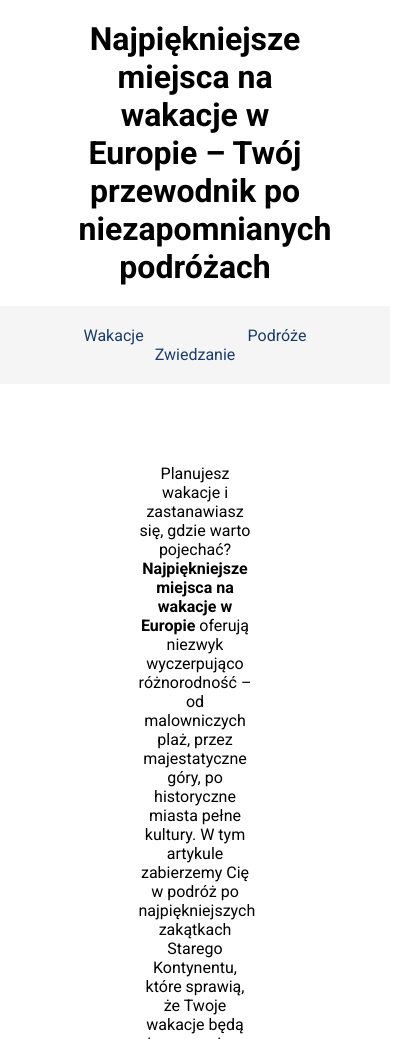
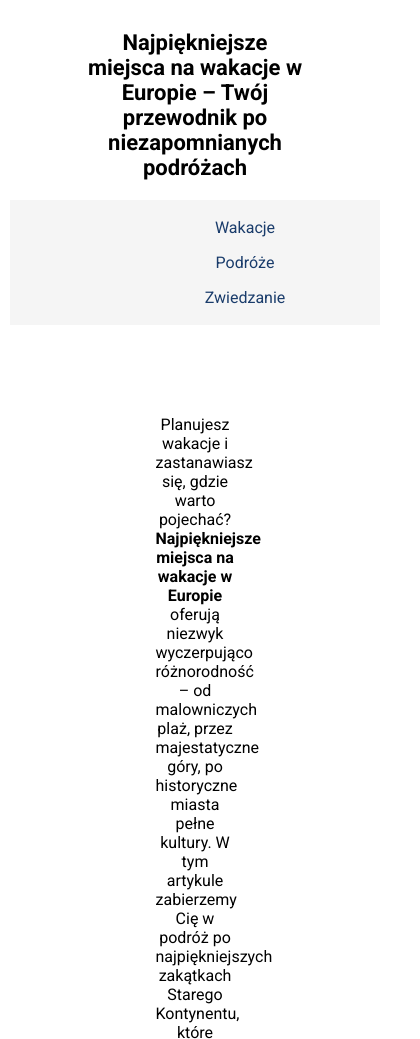
Before and after one commit to FreDo-JS/seoProject, a plain HTML site: page index.html in a window 390 px wide. Shown: the top 1039 px of the page, 420 px wide, since content can reach past the window. Drawn offline with Linux system fonts and the light colour scheme.

Commit message:
Add files via upload

```diff
--- a/style.css
+++ b/style.css
@@ -38,3 +38,48 @@ footer {
   background-color: #f5f5f5;
   height: 200px;
 }
+
+
+
+
+/* RWD */
+
+
+@media screen and (max-width: 768px) {
+  nav {
+    flex-direction: column;
+    align-items: center;
+    padding: 10px;
+  }
+
+  nav a {
+    display: block;
+    width: 100%;
+    text-align: center;
+    padding: 10px;
+  }
+
+  main {
+    padding: 15px;
+  }
+}
+
+/* Smartfony (480px i mniej) */
+@media screen and (max-width: 480px) {
+  body {
+    padding: 10px;
+  }
+
+  header h1 {
+    font-size: 22px;
+  }
+
+  main {
+    padding: 10px;
+  }
+
+  nav a {
+    font-size: 16px;
+    padding: 8px;
+  }
+}
```
